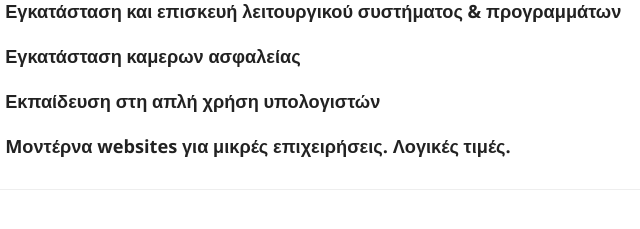
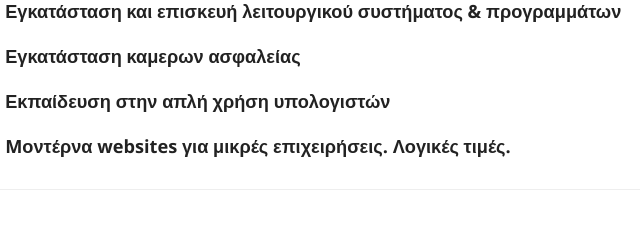
Before and after one commit to TheHighPriestess/pcservicelab, a plain HTML site: page index.html in a window 1280 px wide. Shown: the part 725-954 px from the top of the page, 152-792 px from the left. Drawn offline with nearby package versions, Linux system fonts and the light colour scheme.

Commit message:
Update index.html

```diff
--- a/index.html
+++ b/index.html
@@ -50,7 +50,7 @@
                       <li class="list-group-item"><i class="fa fa-hdd-o fa-fw" aria-hidden="true"></i>&nbsp; Λήψης αντιγράφων ασφαλείας (Backup)</li>
                       <li class="list-group-item"><i class="fa fa-cogs fa-fw" aria-hidden="true"></i>&nbsp; Εγκατάσταση και επισκευή λειτουργικού συστήματος & προγραμμάτων</li>
                       <li class="list-group-item"><i class="fa fa-video-camera fa-fw" aria-hidden="true"></i>&nbsp; Εγκατάσταση καμερων ασφαλείας </li>
-                      <li class="list-group-item"><i class="fa fa-graduation-cap fa-fw" aria-hidden="true"></i>&nbsp; Εκπαίδευση στη απλή χρήση υπολογιστών</li>
+                      <li class="list-group-item"><i class="fa fa-graduation-cap fa-fw" aria-hidden="true"></i>&nbsp; Εκπαίδευση στην απλή χρήση υπολογιστών</li>
                       <li class="list-group-item"><i class="fa fa-handshake-o fa-fw" aria-hidden="true"></i>&nbsp; Mοντέρνα websites για μικρές επιχειρήσεις. Λογικές τιμές.</li>
                     </ul>
                 </div>
```
